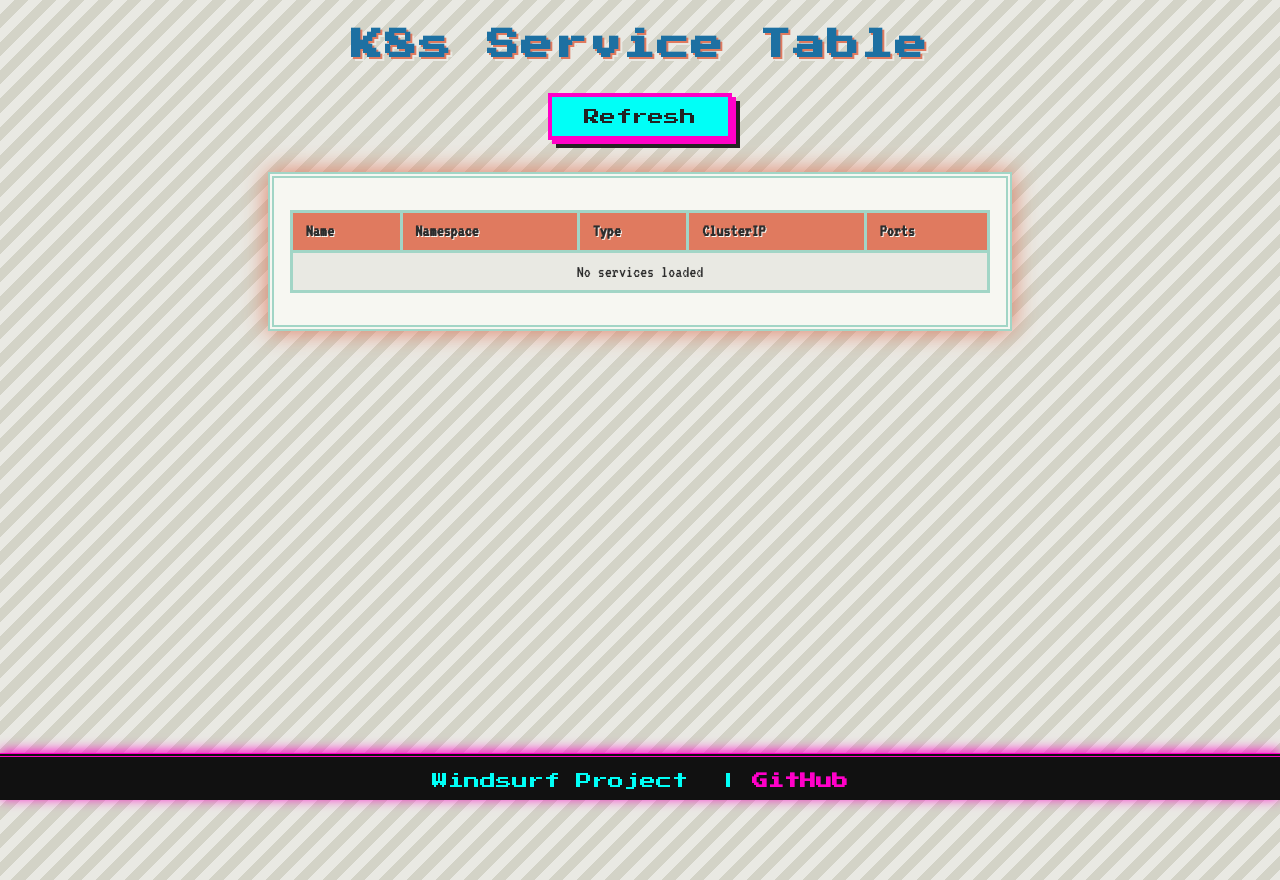
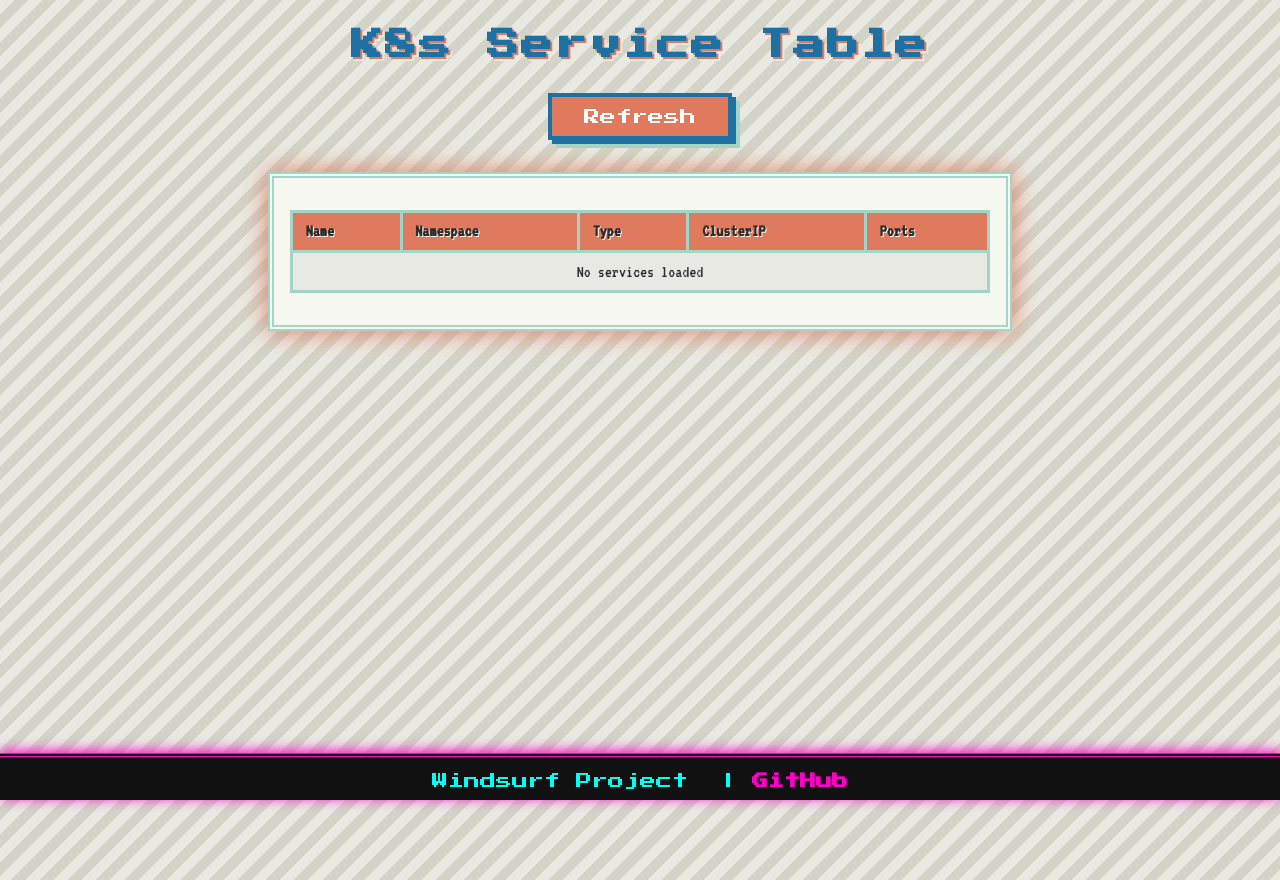
Before and after one commit to kopernic-pl/nodeporter-dashboard, a Next.js app: page / in a window 1280 px wide. Built offline with nearby package versions, Linux system fonts and the light colour scheme.

Commit message:
RetroButton and scrollbar now fully support light/dark mode via CSS variables

```diff
--- a/pages/index.js
+++ b/pages/index.js
@@ -3,21 +3,21 @@
 
 const RetroButton = styled.button`
   font-family: 'Press Start 2P', 'VT323', monospace;
-  background: #00fff7;
-  color: #222;
-  border: 4px solid #ff00c8;
+  background: var(--retro-btn-bg, #00fff7);
+  color: var(--retro-btn-color, #222);
+  border: 4px solid var(--retro-btn-border, #ff00c8);
   border-radius: 0;
   padding: 0.7rem 2rem;
   font-size: 1rem;
   margin-bottom: 2rem;
   cursor: pointer;
-  box-shadow: 4px 4px 0 #ff00c8, 8px 8px 0 #222;
+  box-shadow: 4px 4px 0 var(--retro-btn-shadow, #ff00c8), 8px 8px 0 var(--retro-btn-shadow2, #222);
   transition: background 0.1s, color 0.1s;
 
   &:active {
-    background: #ff00c8;
-    color: #00fff7;
-    box-shadow: 2px 2px 0 #00fff7, 4px 4px 0 #222;
+    background: var(--retro-btn-active-bg, #ff00c8);
+    color: var(--retro-btn-active-color, #00fff7);
+    box-shadow: 2px 2px 0 var(--retro-btn-active-shadow, #00fff7), 4px 4px 0 var(--retro-btn-shadow2, #222);
   }
   &:disabled {
     opacity: 0.6;
--- a/styles/globals.css
+++ b/styles/globals.css
@@ -4,6 +4,16 @@
   box-sizing: border-box;
   background: repeating-linear-gradient(135deg, #222 0 10px, #333 10px 20px);
   padding-bottom: 64px; /* Space for sticky footer */
+
+  /* RetroButton dark theme variables */
+  --retro-btn-bg: #00fff7;
+  --retro-btn-color: #222;
+  --retro-btn-border: #ff00c8;
+  --retro-btn-shadow: #ff00c8;
+  --retro-btn-shadow2: #222;
+  --retro-btn-active-bg: #ff00c8;
+  --retro-btn-active-color: #00fff7;
+  --retro-btn-active-shadow: #00fff7;
 }
 
 /* 8-bit vertical scrollbar (dark theme) */
@@ -142,6 +152,18 @@
 
 /* 8-bit light mode */
 @media (prefers-color-scheme: light) {
+  body {
+    /* RetroButton light theme variables */
+    --retro-btn-bg: #e07a5f;
+    --retro-btn-color: #fff;
+    --retro-btn-border: #1d70a2;
+    --retro-btn-shadow: #1d70a2;
+    --retro-btn-shadow2: #a2d5c6;
+    --retro-btn-active-bg: #1d70a2;
+    --retro-btn-active-color: #fff200;
+    --retro-btn-active-shadow: #e07a5f;
+  }
+
   body, .retro-table-container {
     /* Firefox */
     scrollbar-color: #e07a5f #f7f7f2;
```
